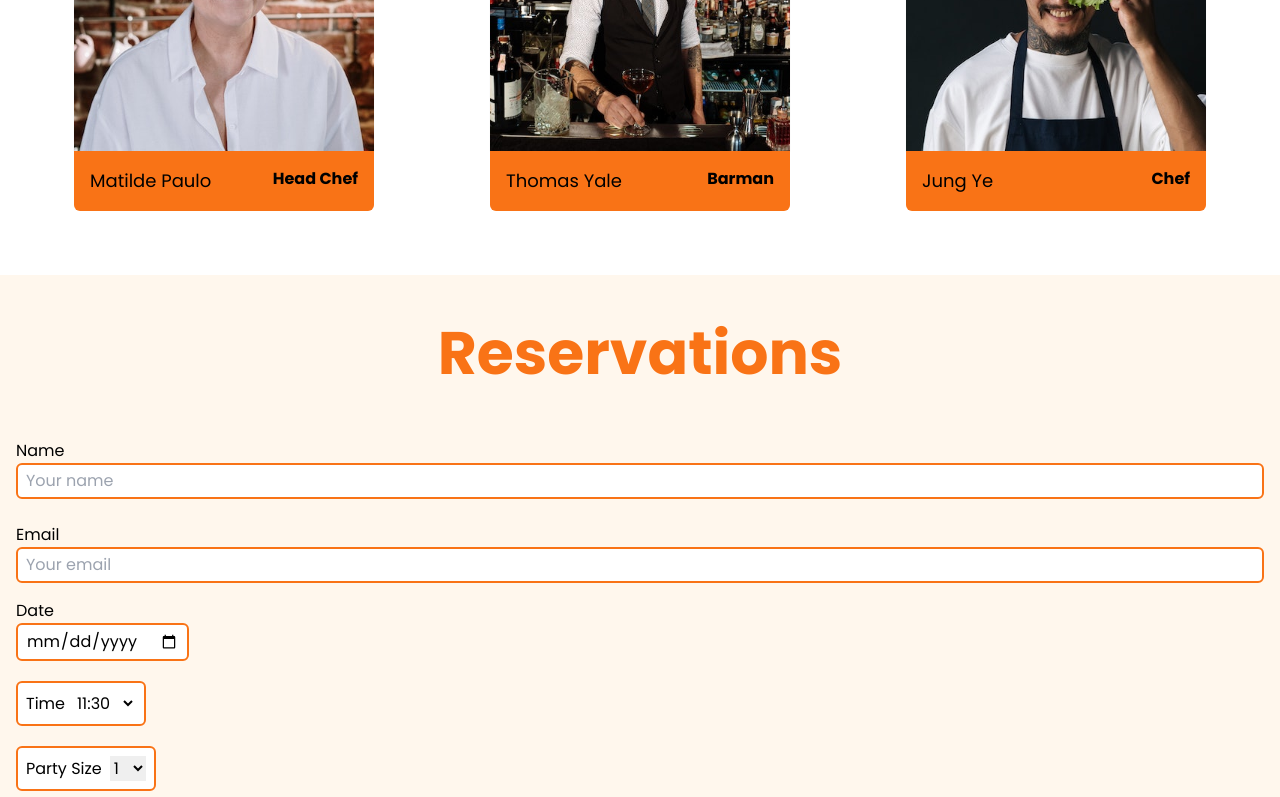
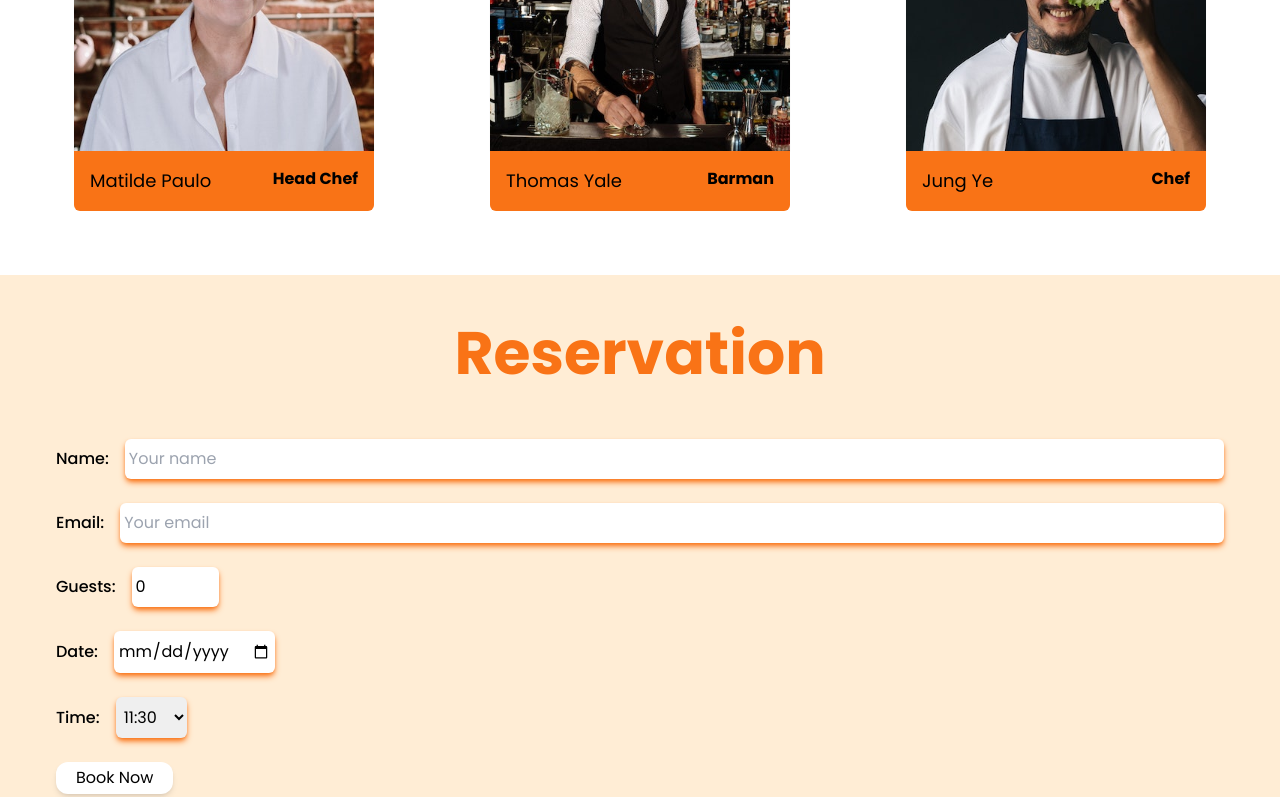
Before and after one commit to Tati-Maria/steakndining-restaurant, a React (Vite) app: page / in a window 1280 px wide. Shown: the part 2000-2797 px from the top of the page. Built offline with nearby package versions, Linux system fonts and the light colour scheme.

Commit message:
added reserve validation

```diff
--- a/package.json
+++ b/package.json
@@ -11,7 +11,9 @@
   "dependencies": {
     "react": "^18.2.0",
     "react-dom": "^18.2.0",
-    "react-icons": "^4.7.1"
+    "react-icons": "^4.7.1",
+    "react-spinners": "^0.13.7",
+    "react-toastify": "^9.1.1"
   },
   "devDependencies": {
     "@types/react": "^18.0.26",
--- a/src/App.jsx
+++ b/src/App.jsx
@@ -4,20 +4,24 @@ import HeadlineCards from "./components/HeadlineCards";
 import OurMenu from "./components/OurMenu";
 import Footer from "./components/Footer";
 import Staff from "./components/Staff";
-import Reserve from "./components/Reserve";
+import ReserveForm from "./components/ReserveForm";
+import { ToastContainer } from "react-toastify";
+import "react-toastify/dist/ReactToastify.css"
+
 
 function App() {
 
 
   return (
     <div className="font-poppins">
+      <ToastContainer limit={1} />
       <NavBar />
       <Hero />
       <main>
       <HeadlineCards />
       <OurMenu />
       <Staff />
-      <Reserve />
+      <ReserveForm />
       </main>
       <Footer />
     </div>
--- a/src/components/Hero.jsx
+++ b/src/components/Hero.jsx
@@ -10,7 +10,11 @@ const Hero = () => {
                 <span className="text-white">The <span className=' text-orange-500'>Best</span></span>
                 <span className=' text-orange-500'>Steakhouse <span className='text-white'>Near You</span></span>
               </h1>
-              <button className='w-max border-2 border-orange-500 text-orange-500 py-2 px-10 text-sm sm:text-base shadow-orange-600 shadow hover:scale-110 duration-300'>Book now</button>
+              <button className='w-max border-2 border-orange-500 text-orange-500 py-2 px-10 text-sm sm:text-base shadow-orange-600 shadow hover:scale-110 duration-300'>
+                <a href="#reserve">
+                Book now
+                </a>
+                </button>
             </div>
             </div>
             <img src={hero} alt="meat" className="w-full h-[60vh] object-cover" />
--- a/src/components/OurMenu.jsx
+++ b/src/components/OurMenu.jsx
@@ -79,7 +79,7 @@ const OurMenu = () => {
         </div>
         <section className='grid grid-cols-1 py-10 gap-6 md:grid-cols-2 lg:grid-cols-4'>
         {paginatedData.map(item => (
-            <div key={item.id} className="hover:scale-110 cursor-pointer duration-300">
+            <div key={item.id} className="lg:hover:scale-110 cursor-pointer transition">
                 <img src={item.image} alt={item.name} className="w-full h-[150px] object-cover rounded-t-md shadow" />
                 <div className='flex items-center justify-between py-4 px-2 bg-orange-500 rounded-b-md'>
                     <p className=''>{item.name}</p>
--- a/src/components/Reserve.jsx
+++ /dev/null
@@ -1,84 +0,0 @@
-import React from 'react'
-import Title from './Title';
-
-
-
-const Reserve = () => {
-    const handleSubmit = (e) => {
-        e.preventDefault()
-    }
-
-  return (
-    <section className='py-12 bg-orange-50'>
-        <Title title="Reservations" />
-        <div className='max-w-[1640px] mx-auto p-4 grid grid-cols- items-center'>
-            <form className='' onSubmit={handleSubmit}>
-                {/*Inputs */}
-                <fieldset className='grid grid-cols-1 gap-6'>
-                <div className='grid grid-cols-1'>
-                <label htmlFor="name">Name</label>
-                <input
-                className='w-full py-1 px-2 border-2 border-orange-500 rounded-md'
-                type="text"
-                placeholder='Your name'
-                id='name' required
-                />
-                </div>
-                <div className='grid grid-cols-1'>
-                    <label htmlFor="email">Email</label>
-                    <input
-                    className='w-full py-1 px-2 border-2 border-orange-500 rounded-md'
-                    type="email"
-                    name="email"
-                    id="email"
-                    placeholder='Your email'
-                    required
-                    />
-                </div>
-                </fieldset>
-                <fieldset className='grid grid-cols-1 py-2 gap-5 mt-2'>
-                    <div className='flex flex-col'>
-                        <label htmlFor="date">Date</label>
-                        <input type="date" name="date" id="date" className='w-max py-1 px-2 border-2 border-orange-500 rounded-md' required/>
-                    </div>
-                <div className='flex items-center bg-white border-2 border-orange-500 gap-2 rounded-md w-max p-2'>
-                    <label htmlFor="time">Time</label>
-                    <select name="time" id="time" className='outline-none border-none bg-transparent focus:outline-orange-500' required>
-                        <option value="11:30">11:30</option>
-                        <option value="12:30">12:30</option>
-                        <option value="13:30">13:30</option>
-                        <option value="14:30">14:30</option>
-                        <option value="15:30">15:30</option>
-                        <option value="16:30">16:30</option>
-                        <option value="17:30">17:30</option>
-                        <option value="18:30">18:30</option>
-                        <option value="19:30">19:30</option>
-                        <option value="20:30">20:30</option>
-                        <option value="21:30">21:30</option>
-                        <option value="22:30">22:30</option>
-                    </select>
-                </div>
-                <div className='flex items-center bg-white border-2 border-orange-500 gap-2 rounded-md w-max p-2'>
-                    <label htmlFor="number">Party Size</label>
-                    <select name="number" id="number">
-                        <option value="1">1</option>
-                        <option value="2">2</option>
-                        <option value="3">3</option>
-                        <option value="4">4</option>
-                        <option value="5">5</option>
-                        <option value="6">6</option>
-                        <option value="7">7</option>
-                        <option value="8">8</option>
-                        <option value="9">9</option>
-                        <option value="10">10</option>
-                    </select>
-                </div>
-                </fieldset>
-                <input type="button" value="Book Now"  className='bg-white py-2 px-6 border-2 border-orange-500 rounded-md shadow-md mt-5'/>
-            </form>
-        </div>
-    </section>
-  )
-}
-
-export default Reserve
--- /dev/null
+++ b/src/components/ReserveForm.jsx
@@ -0,0 +1,134 @@
+import React, {useState} from 'react'
+import Title from './Title';
+import {toast} from "react-toastify";
+import { SyncLoader } from 'react-spinners';
+
+const ReserveForm = () => {
+    const [name, setName] = useState("");
+    const [email, setEmail] = useState("");
+    const [guests, setGuests] = useState(0);
+    const [date, setDate] = useState("");
+    const [time, setTime] = useState("");
+    const [submit, setSubmit] = useState(false);
+
+    const handleSubmit = e => {
+        e.preventDefault();
+        setSubmit(true)
+        setTimeout(() => {
+            toast.success("Reservetion made with success 😀", {
+                position: toast.POSITION.TOP_RIGHT,
+                autoClose: 1500
+            });
+            setSubmit(false)
+            setDate(""),
+            setEmail("")
+            setGuests(0)
+            setName("")
+            setTime("")
+        }, 1000)
+    }
+
+  return (
+    <section className='py-12 bg-orange-100' id="reserve">
+        <Title title="Reservation" />
+        <div className='max-w-[1200px] mx-auto p-4'>
+            <form onSubmit={handleSubmit} className="flex flex-col">
+                <div className='space-x-4 flex items-center'>
+                <label htmlFor="name" className='font-medium'>
+                    Name:
+                </label>
+                <input
+                    type="text"
+                    value={name}
+                    onChange={e => setName(e.target.value)}
+                    required
+                    placeholder='Your name'
+                    className='py-2 px-1 w-full rounded-md shadow-md shadow-orange-500'
+                     />
+                </div>
+                <br/>
+                <div className='space-x-4 flex items-center'>
+                <label htmlFor="email" className='font-medium'>
+                    Email:
+                </label>
+                    <input
+                    type="email"
+                    value={email}
+                    id="email"
+                    onChange={e => setEmail(e.target.value)}
+                    placeholder="Your email"
+                    required
+                    className='py-2 px-1 w-full rounded-md shadow-md shadow-orange-500'
+                     />
+                </div>
+                <br/>
+                <div className='space-x-4 flex items-center'>
+                <label htmlFor="guests" className='font-medium'>
+                    Guests:
+                </label>
+                    <input
+                    type="number"
+                    value={guests}
+                    id="guests"
+                    min="1"
+                    max="10"
+                    placeholder='Number of guests'
+                    onChange={e => setGuests(e.target.value)}
+                    required
+                    className='py-2 px-1 w-max rounded-md shadow-md shadow-orange-500'
+                     />
+                </div>
+                <br/>
+                <div className='space-x-4'>
+                <label htmlFor="date" className='font-medium'>
+                    Date:
+                </label>
+                    <input
+                    type="date"
+                    value={date}
+                    id="date"
+                    onChange={e => setDate(e.target.value)}
+                    required
+                    className='py-2 px-1 w-max rounded-md shadow-md shadow-orange-500'
+                    />
+                </div>
+                <br />
+                <div className='space-x-4'>
+                <label htmlFor="time" className='font-medium'>
+                    Time:
+                </label>
+                    <select
+                    name="time"
+                    value={time}
+                    onChange={e => setTime(e.target.value)}
+                    required
+                    className='py-2 px-1 w-max rounded-md shadow-md shadow-orange-500'
+                    >
+                        <option value="11:30">11:30</option>
+                        <option value="12:30">12:30</option>
+                        <option value="13:30">13:30</option>
+                        <option value="14:30">14:30</option>
+                        <option value="15:30">15:30</option>
+                        <option value="16:30">16:30</option>
+                        <option value="17:30">17:30</option>
+                        <option value="18:30">18:30</option>
+                        <option value="19:30">19:30</option>
+                        <option value="20:30">20:30</option>
+                        <option value="21:30">21:30</option>
+                        <option value="22:30">22:30</option>
+                    </select>
+                </div>
+                <br />
+                {submit && <SyncLoader color='#222' size={50} />}
+                <button
+                className='border-none bg-white shadow-md w-full lg:w-max lg:hover:scale-110  duration-300'
+                type='submit'>
+                    Book Now
+                </button>
+            </form>
+        </div>
+    </section>
+  )
+}
+
+export default ReserveForm;
```
Also changed, not shown: 1 other file (tests, documents, lock files or other folders).
